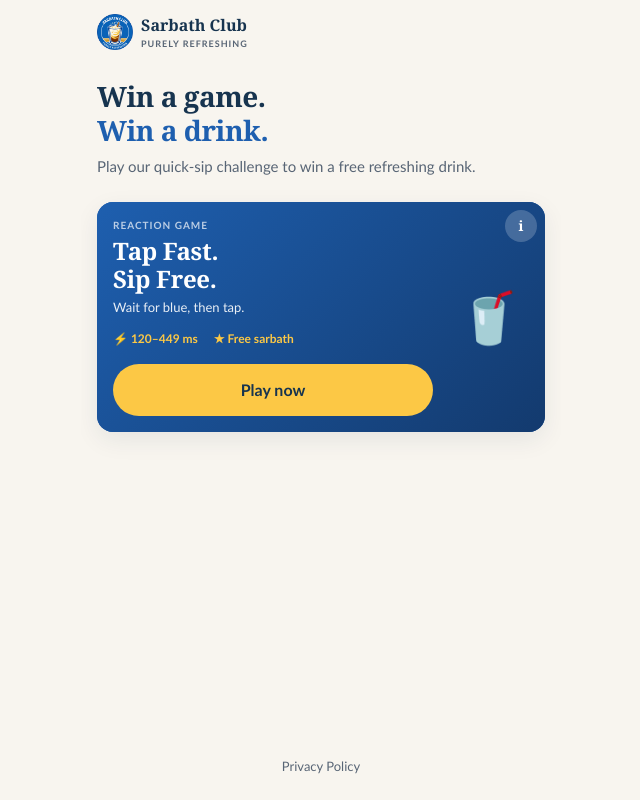
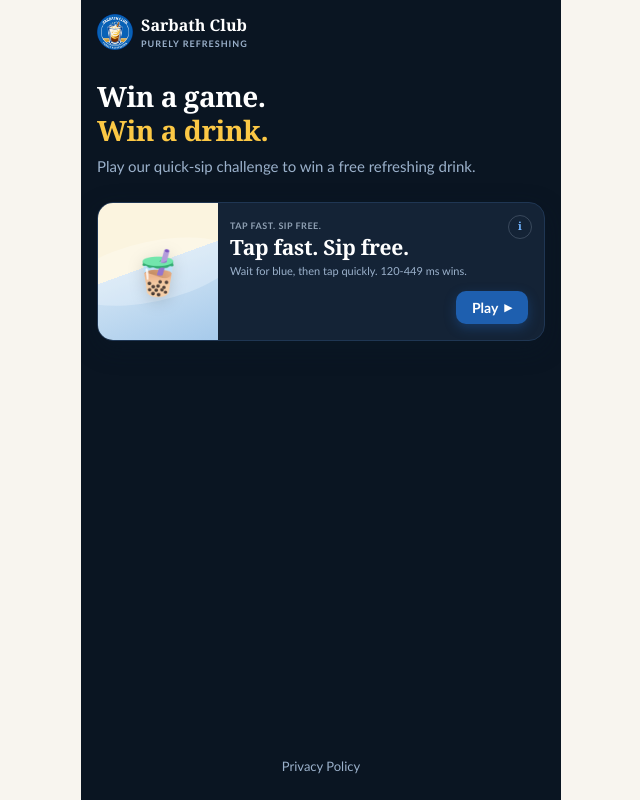
Before and after one commit to ameenzr/sarbath_club, a React (Vite) app: page / in a window 1280 px wide. Shown: the whole page, without its empty margins (319-959 px from the left). Built offline with nearby package versions, Linux system fonts and the light colour scheme.

Commit message:
style: update game choice card to dark layout matching design

```diff
--- a/src/App.jsx
+++ b/src/App.jsx
@@ -78,27 +78,26 @@
     return () => window.removeEventListener('keydown', closeOnEscape);
   }, [rulesOpen]);
   return (
-    <Shell>
+    <Shell className="games-hub-dark">
       <main className="app-main">
         <div className="mb-6">
-          <h1 className="mb-2">Win a game.<br/><span style={{color: 'var(--color-primary)'}}>Win a drink.</span></h1>
-          <p>Play our quick-sip challenge to win a free refreshing drink.</p>
+          <h1 className="mb-2">Win a game.<br/><span style={{color: 'var(--color-secondary)'}}>Win a drink.</span></h1>
+          <p className="text-muted" style={{color: '#9bb1cb'}}>Play our quick-sip challenge to win a free refreshing drink.</p>
         </div>
         <div aria-label="Available games">
           <div className="game-choice">
-            <button className="btn-info" onClick={() => setRulesOpen(true)} aria-label="View Tap Fast. Sip Free. rules">i</button>
-            <div className="game-choice-bg"></div>
+            <div className="game-choice-art-block">
+              <div className="game-choice-art" aria-hidden="true">🧋</div>
+            </div>
             <div className="game-choice-content">
-              <div className="kicker">Reaction Game</div>
-              <h2>Tap Fast.<br/>Sip Free.</h2>
-              <p>Wait for blue, then tap.</p>
-              <div className="game-choice-meta">
-                <span>⚡ 120–449 ms</span>
-                <span>★ Free sarbath</span>
+              <button className="btn-info" onClick={() => setRulesOpen(true)} aria-label="View Tap Fast. Sip Free. rules">i</button>
+              <div className="kicker">TAP FAST. SIP FREE.</div>
+              <h2>Tap fast. Sip free.</h2>
+              <p>Wait for blue, then tap quickly. 120-449 ms wins.</p>
+              <div className="game-choice-actions">
+                <button className="btn-play" onClick={onPlay}>Play <span aria-hidden="true">▶</span></button>
               </div>
-              <button className="btn btn-secondary w-full" onClick={onPlay}>Play now</button>
             </div>
-            <div className="game-choice-art" aria-hidden="true">🥤</div>
           </div>
         </div>
       </main>
--- a/src/style.css
+++ b/src/style.css
@@ -169,18 +169,53 @@
 @keyframes launch-exit { to { opacity: 0; visibility: hidden; transform: scale(1.05); } }
 
 .game-choice {
-  display: flex; align-items: center; gap: var(--space-md); padding: var(--space-md);
-  background: var(--color-primary); border-radius: var(--radius-lg); color: var(--text-inverse);
-  box-shadow: var(--shadow-md); position: relative; overflow: hidden;
+  display: flex; flex-direction: row;
+  background: #142336; border-radius: 16px; color: #ffffff;
+  box-shadow: 0 8px 24px rgba(10, 24, 40, 0.4); overflow: hidden;
+  position: relative; border: 1px solid #1f3653;
 }
-.game-choice-bg { position: absolute; inset: 0; background: linear-gradient(135deg, #1e5faf, #133a6e); z-index: 0; }
-.game-choice-content { position: relative; z-index: 1; flex: 1; }
-.game-choice .kicker { font-size: 10px; font-weight: 800; letter-spacing: 1px; color: rgba(255,255,255,0.7); text-transform: uppercase; margin-bottom: 4px; }
-.game-choice h2 { color: var(--text-inverse); font-size: 24px; margin-bottom: 4px; }
-.game-choice p { color: rgba(255,255,255,0.9); font-size: 13px; margin-bottom: 12px; }
-.game-choice-meta { display: flex; gap: var(--space-md); font-size: 12px; font-weight: 600; color: var(--color-secondary); margin-bottom: var(--space-md); }
-.game-choice-art { position: relative; z-index: 1; width: 80px; height: 100px; display: grid; place-items: center; font-size: 50px; }
-.btn-info { position: absolute; top: var(--space-sm); right: var(--space-sm); z-index: 2; width: 32px; height: 32px; border-radius: var(--radius-full); background: rgba(255,255,255,0.2); color: white; display: grid; place-items: center; font-family: Georgia, serif; font-weight: bold; font-size: 14px; }
+.game-choice-art-block {
+  width: 120px; flex-shrink: 0;
+  background: linear-gradient(160deg, #fbf4df 45%, #d1e4f4 45%, #a6caeb 100%);
+  display: grid; place-items: center; position: relative;
+  overflow: hidden;
+}
+.game-choice-art-block::after {
+  content: ""; position: absolute;
+  top: 50%; left: -20%; width: 140%; height: 60px;
+  background: rgba(255,255,255,0.25); border-radius: 50%;
+  transform: rotate(-12deg) translateY(-50%); pointer-events: none;
+}
+.game-choice-art { font-size: 44px; z-index: 1; filter: drop-shadow(0 4px 8px rgba(0,0,0,0.15)); }
+.game-choice-content {
+  flex: 1; padding: 16px 16px 16px 12px; position: relative; display: flex; flex-direction: column;
+}
+.game-choice-content .kicker {
+  font-size: 9px; font-weight: 800; color: #8fa0b3; letter-spacing: 0.5px; margin-bottom: 4px; text-transform: uppercase;
+}
+.game-choice-content h2 {
+  font-size: 21px; font-family: var(--font-display); font-weight: 900; margin-bottom: 4px; letter-spacing: -0.3px; line-height: 1.1; color: #ffffff;
+}
+.game-choice-content p {
+  font-size: 11px; color: #9bb1cb; line-height: 1.4; margin-bottom: 12px;
+}
+.game-choice-actions {
+  margin-top: auto; display: flex; justify-content: flex-end;
+}
+.btn-play {
+  background: #1e5faf; color: white; border-radius: 10px;
+  padding: 6px 16px; font-size: 14px; font-weight: 700;
+  display: inline-flex; align-items: center; gap: 6px;
+  box-shadow: 0 4px 12px rgba(30, 95, 175, 0.4);
+}
+.btn-play span { font-size: 10px; }
+.btn-info {
+  position: absolute; top: 12px; right: 12px;
+  width: 24px; height: 24px; border-radius: 50%;
+  border: 1px solid rgba(143, 160, 179, 0.3); color: #71b4ff;
+  display: grid; place-items: center; font-family: Georgia, serif; font-size: 11px; font-weight: bold; background: transparent; cursor: pointer;
+}
+.btn-info:hover { background: rgba(255,255,255,0.05); }
 
 .play-field {
   position: fixed; inset: 0; z-index: 500; display: flex; flex-direction: column; align-items: center; justify-content: center;
@@ -236,6 +271,17 @@
 .text-sm { font-size: 13px; }
 .text-xs { font-size: 11px; }
 
+/* Dark mode wrapper */
+.games-hub-dark {
+  --bg-default: #0a1522;
+  --bg-surface: #132337;
+  --text-primary: #ffffff;
+  --text-secondary: #9bb1cb;
+  background: var(--bg-default);
+}
+.games-hub-dark .app-header { background: transparent; }
+.games-hub-dark h1 { color: #ffffff; }
+
 /* Dark mode fallback for staff */
 @media (prefers-color-scheme: dark) {
   body:has(.staff-main) {
```
